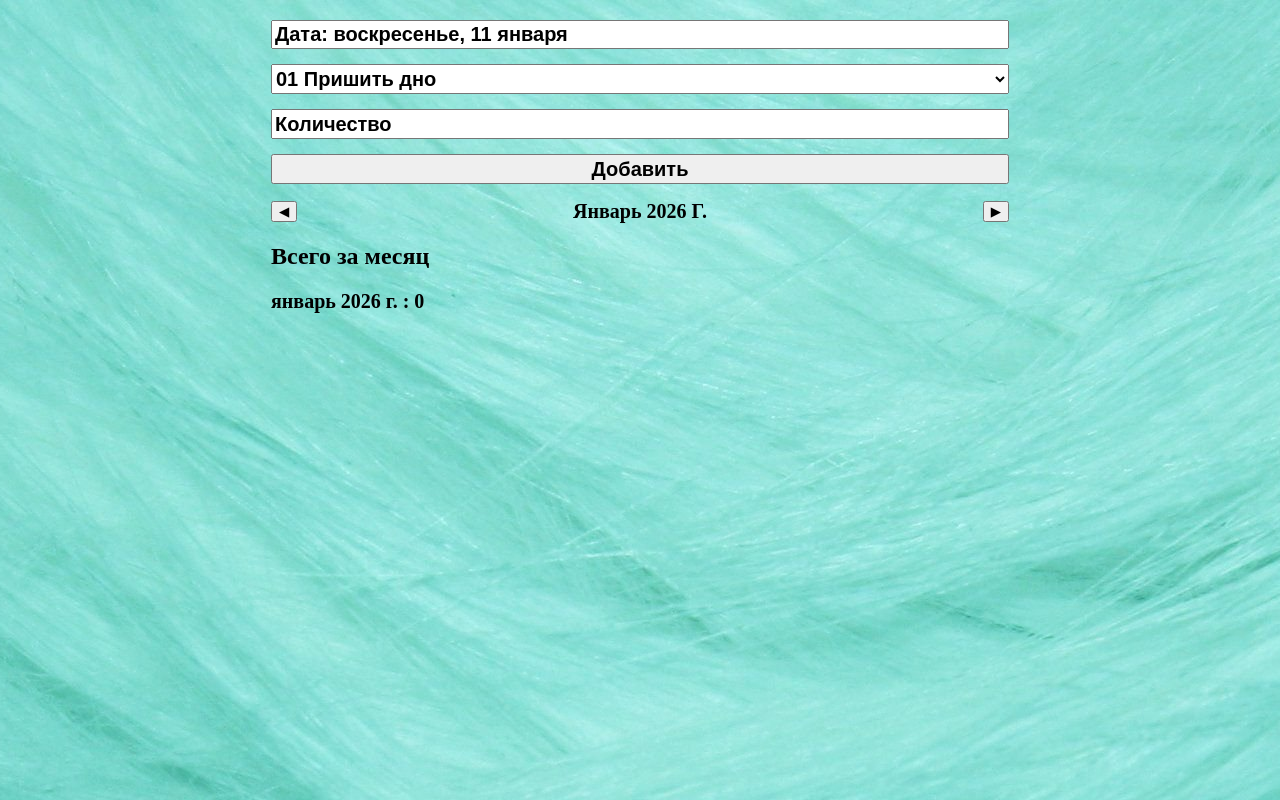
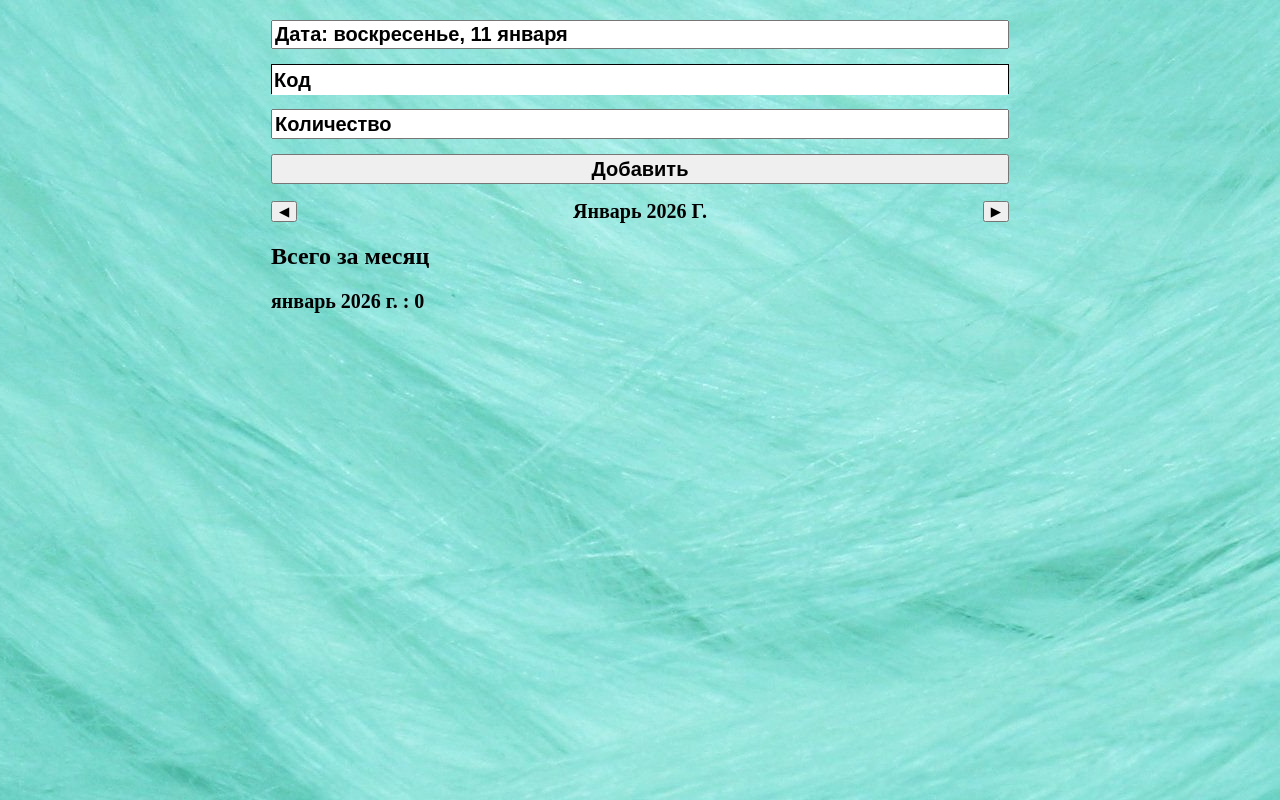
Before and after one commit to NKapaev/SalaryCalc, a React (Vite) app: page / in a window 1280 px wide. Built offline with nearby package versions, Linux system fonts and the light colour scheme.

Commit message:
Change code select to custom dropdown

```diff
--- a/src/components/inputForm/InputForm.tsx
+++ b/src/components/inputForm/InputForm.tsx
@@ -3,13 +3,14 @@ import styles from './inputForm.module.css';
 import { products } from '../../products';
 import { useState } from 'react';
 import type { FormData } from '../../types';
+import ProductSelect from '../productSelect/ProductSelect';
 
 interface InputFormProps {
   onSubmit: (data: FormData) => void;
 }
 
 export default function InputForm({ onSubmit }: InputFormProps) {
-  const [code, setCode] = useState(products[0]?.code || '');
+  const [code, setCode] = useState('');
   const [quantity, setQuantity] = useState<number | null>(null);
 
   function handleSubmit(e: React.FormEvent) {
@@ -26,27 +27,13 @@ export default function InputForm({ onSubmit }: InputFormProps) {
     });
 
     // Сброс формы
-    setCode(products[0]?.code || '');
+    setCode('');
     setQuantity(null);
   }
 
   return (
     <form className={styles.form} onSubmit={handleSubmit}>
-      <select
-        className={`${styles.input} input`}
-        value={code}
-        onChange={e => setCode(e.target.value)}
-      >
-        {products.map(product => (
-          <option
-            className={styles.selectOption}
-            key={product.code}
-            value={product.code}
-          >
-            {product.code} {product.name}
-          </option>
-        ))}
-      </select>
+      <ProductSelect value={code} onChange={setCode} />
 
       <input
         className={`${styles.input} input`}
--- /dev/null
+++ b/src/components/productSelect/ProductSelect.tsx
@@ -0,0 +1,64 @@
+import { useEffect, useRef, useState } from 'react';
+import styles from './ProductSelect.module.css';
+import { products } from '../../products';
+
+interface ProductSelectProps {
+  value: string;
+  onChange: (code: string) => void;
+}
+
+export default function ProductSelect({ value, onChange }: ProductSelectProps) {
+  const [open, setOpen] = useState(false);
+  const ref = useRef<HTMLDivElement>(null);
+
+  const selected = products.find(p => p.code === value);
+
+  // закрытие при клике вне
+  useEffect(() => {
+    function handleClickOutside(e: MouseEvent) {
+      if (ref.current && !ref.current.contains(e.target as Node)) {
+        setOpen(false);
+      }
+    }
+
+    document.addEventListener('mousedown', handleClickOutside);
+    return () => document.removeEventListener('mousedown', handleClickOutside);
+  }, []);
+
+  return (
+    <div className={styles.wrapper} ref={ref}>
+      <button
+        type="button"
+        className={styles.control}
+        onClick={() => setOpen(o => !o)}
+      >
+        {selected ? (
+          <>
+            <span className={styles.code}>{selected.code}</span>
+            <span className={styles.name}>{selected.name}</span>
+          </>
+        ) : (
+          <span className={styles.placeholder}>Код</span>
+        )}
+      </button>
+
+      {open && (
+        <ul className={styles.dropdown}>
+          {products.map(product => (
+            <li
+              key={product.code}
+              className={styles.option}
+              onClick={() => {
+                onChange(product.code);
+                setOpen(false);
+              }}
+            >
+              <span className={styles.code}>{product.code}</span>
+              <span className={styles.name}>{product.name}</span>
+            </li>
+          ))}
+        </ul>
+      )}
+    </div>
+  );
+}
--- /dev/null
+++ b/src/components/productSelect/productSelect.module.css
@@ -0,0 +1,58 @@
+.wrapper {
+  position: relative;
+  width: 100%;
+  margin-bottom: 15px;
+  border: 1px solid black;
+  height: 30px;
+}
+
+.control {
+  width: 100%;
+  height: 30px;
+  padding: 2px;
+  border: none;
+  background: white;
+  text-align: left;
+  cursor: pointer;
+  display: flex;
+  align-items: center;
+  font-weight: bold;
+  font-size: 20px;
+}
+
+.dropdown {
+  position: absolute;
+  bottom: 0;
+  transform: translateY(100%);
+  left: 0;
+  right: 0;
+  background: white;
+  border: 1px solid black;
+  overflow-y: auto;
+  z-index: 10;
+  max-height: 250px;
+}
+
+.option {
+  padding: 6px 10px;
+  display: flex;
+  gap: 12px;
+  cursor: pointer;
+  padding-left: 10px;
+}
+
+.option:hover {
+  background: #f0f0f0;
+}
+
+.code {
+  width: 40px;
+  font-family: inherit;
+  font-weight: bold;
+}
+
+.name {
+  flex: 1;
+  font-family: inherit;
+  font-weight: bold;
+}
--- a/src/index.css
+++ b/src/index.css
@@ -22,3 +22,7 @@ body {
   -webkit-appearance: none;
   margin: 0;
 }
+ul {
+  margin: 0;
+  padding: 0;
+}
```
